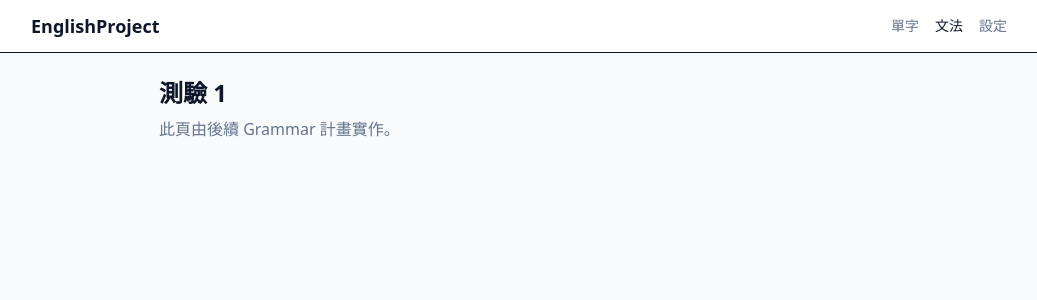
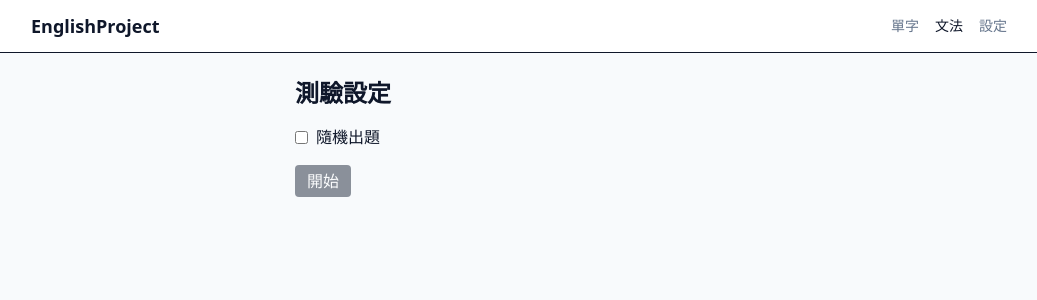
Before and after one commit to ImitatedSky/wordcards, a React (Vite) app: page /grammar/1/quiz in a window 1280 px wide. Shown: the top 300 px of the page, without its empty margins (121-1158 px from the left). Built offline with nearby package versions, Linux system fonts and the light colour scheme.

Commit message:
feat(grammar): wire GrammarPage, QuizPage, QuizSessionPage to feature components

```diff
--- a/src/pages/GrammarPage.tsx
+++ b/src/pages/GrammarPage.tsx
@@ -1,8 +1,9 @@
+import { QuizList } from '@/features/grammar/QuizList'
+
 export function GrammarPage() {
   return (
     <div className="p-6 max-w-3xl mx-auto">
-      <h1 className="text-2xl font-bold mb-2">文法題組</h1>
-      <p className="text-slate-500">尚無內容。此頁由後續 Grammar 計畫實作。</p>
+      <QuizList />
     </div>
   )
 }
--- a/src/pages/QuizPage.tsx
+++ b/src/pages/QuizPage.tsx
@@ -1,11 +1,12 @@
 import { useParams } from 'react-router-dom'
+import { QuizDetail } from '@/features/grammar/QuizDetail'
 
 export function QuizPage() {
   const { id } = useParams()
+  if (!id) return <p>缺少測驗 id。</p>
   return (
     <div className="p-6 max-w-3xl mx-auto">
-      <h1 className="text-2xl font-bold mb-2">Quiz {id}</h1>
-      <p className="text-slate-500">此頁由後續 Grammar 計畫實作。</p>
+      <QuizDetail quizId={id} />
     </div>
   )
 }
--- a/src/pages/QuizSessionPage.tsx
+++ b/src/pages/QuizSessionPage.tsx
@@ -1,11 +1,12 @@
 import { useParams } from 'react-router-dom'
+import { QuizSession } from '@/features/grammar/session/QuizSession'
 
 export function QuizSessionPage() {
   const { id } = useParams()
+  if (!id) return <p>缺少測驗 id。</p>
   return (
     <div className="p-6 max-w-3xl mx-auto">
-      <h1 className="text-2xl font-bold mb-2">測驗 {id}</h1>
-      <p className="text-slate-500">此頁由後續 Grammar 計畫實作。</p>
+      <QuizSession quizId={id} />
     </div>
   )
 }
```
